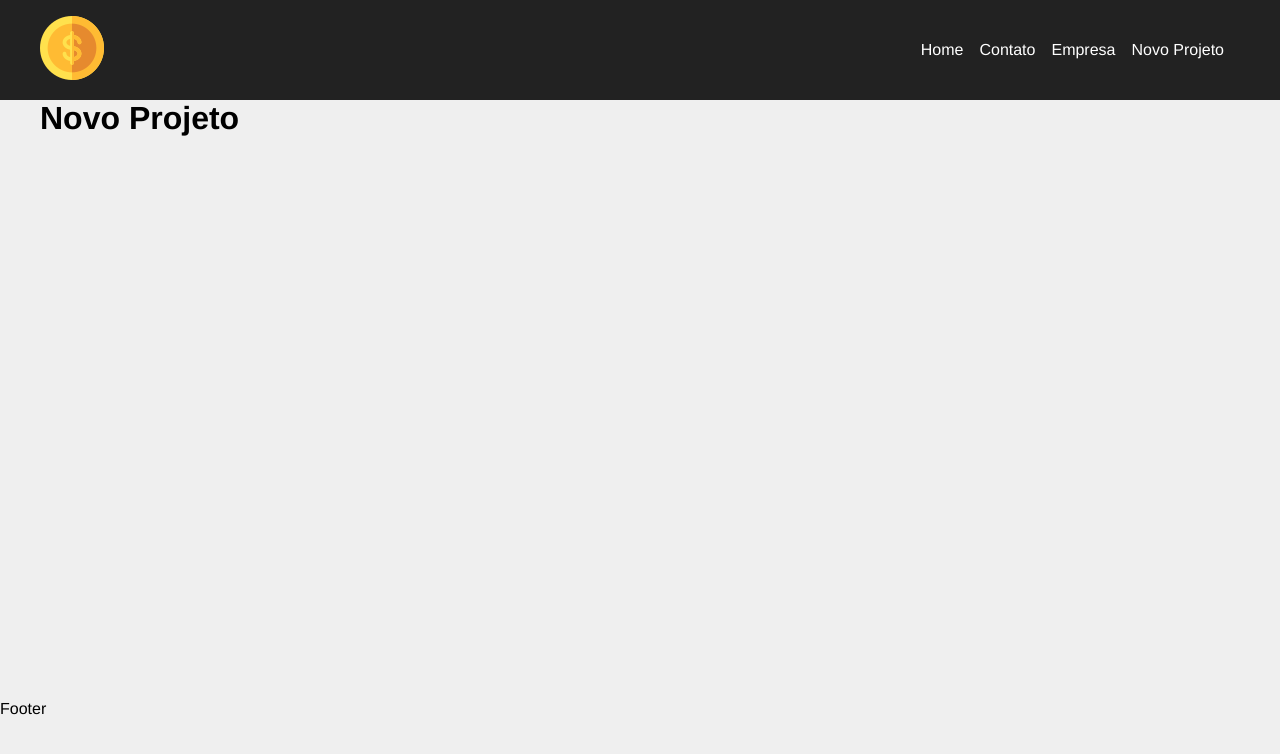
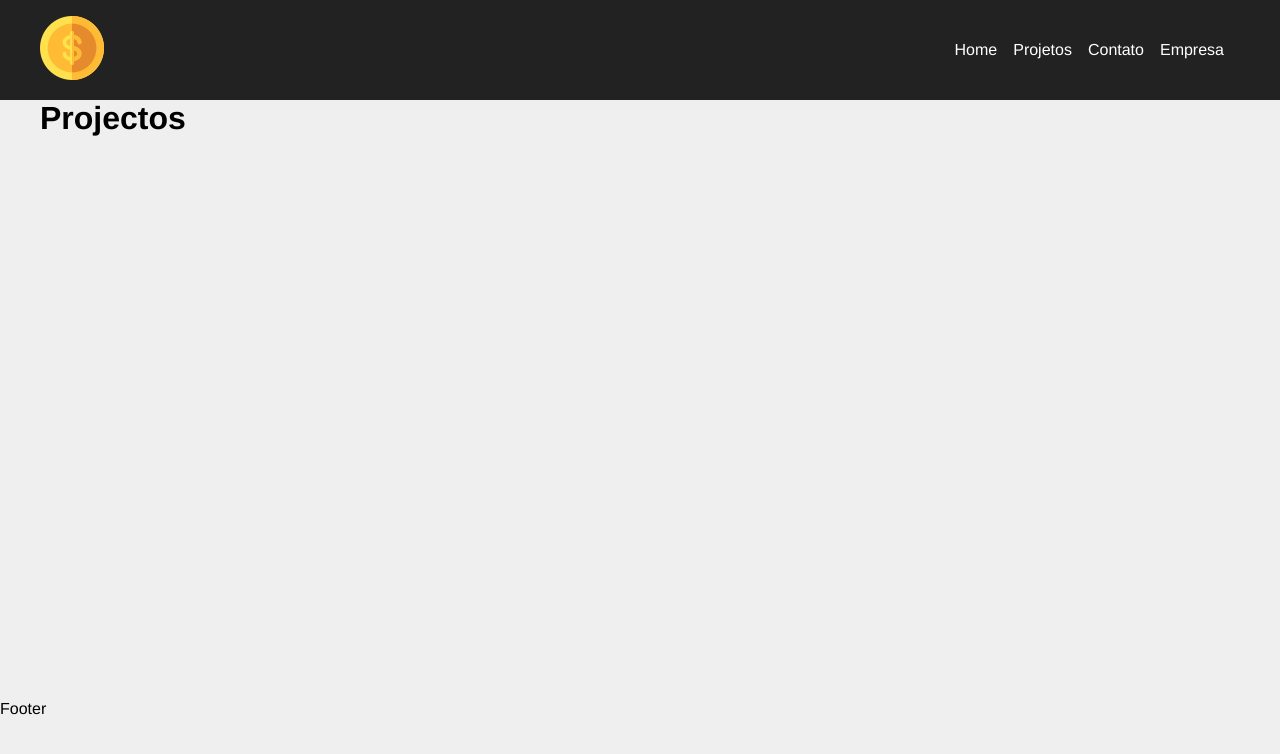
Before and after one commit to paulo-santos360/PROJETO-REACTJS-COSTS, a React (Create React App) app in the folder costs/: page /projetos in a window 1280 px wide. Shown: the top 754 px of the page. Built offline with nearby package versions, Linux system fonts and the light colour scheme.

Commit message:
Atualizar

```diff
--- a/costs/src/App.js
+++ b/costs/src/App.js
@@ -7,6 +7,7 @@ import {
 import Home from './components/pages/Home'
 import Contact from './components/pages/Contact'
 import Company from './components/pages/Company'
+import NewProject from './components/pages/NewProjects'
 import Projetos from './components/pages/Projetos'
 
 import Container from './components/layout/Container'
@@ -25,6 +26,8 @@ function App() {
         <Route exact path='/company' element={<Company />} />
         <Route exact path='/contact' element={<Contact />} />
         <Route exact path='/projetos' element={<Projetos />} />
+        <Route exact path='/projetos' element={<NewProject />} />
+
 
       </Routes>
       </Container>
--- a/costs/src/components/layout/Navbar.js
+++ b/costs/src/components/layout/Navbar.js
@@ -13,19 +13,20 @@ function Navbar() {
         <Link to="/">
           <img src={logo} alt="Costs" />
         </Link>
-        <ul className={styles.list}>
-          <li  className={styles.item}>
+        <ul class={styles.list}>
+          <li  class={styles.item}>
             <Link to="/">Home</Link>
           </li>
-          <li className={styles.item}>
+          <li class={styles.item}>
+            <Link to="/projetos">Projetos</Link>
+          </li>
+          <li class={styles.item}>
             <Link to="/contact">Contato</Link>
           </li>
-          <li className={styles.item}>
+          <li class={styles.item}>
             <Link to="/company">Empresa</Link>
           </li>
-          <li className={styles.item}>
-            <Link to="/projeto">Novo Projeto</Link>
-          </li>
+
         </ul>
       </Container>
     </nav>
--- /dev/null
+++ b/costs/src/components/pages/NewProjects.js
@@ -0,0 +1,7 @@
+function Projects() {
+    return (
+    <h1>Projetos</h1>
+    )
+  }
+
+  export default Projects
--- a/costs/src/components/pages/Projetos.js
+++ b/costs/src/components/pages/Projetos.js
@@ -1,7 +1,7 @@
-function Projeto () {
+function Projetos() {
   return (
-  <h1>Novo Projeto</h1>
+  <h1>Projectos</h1>
   )
 }
 
-export default Projeto
+export default Projetos
```
